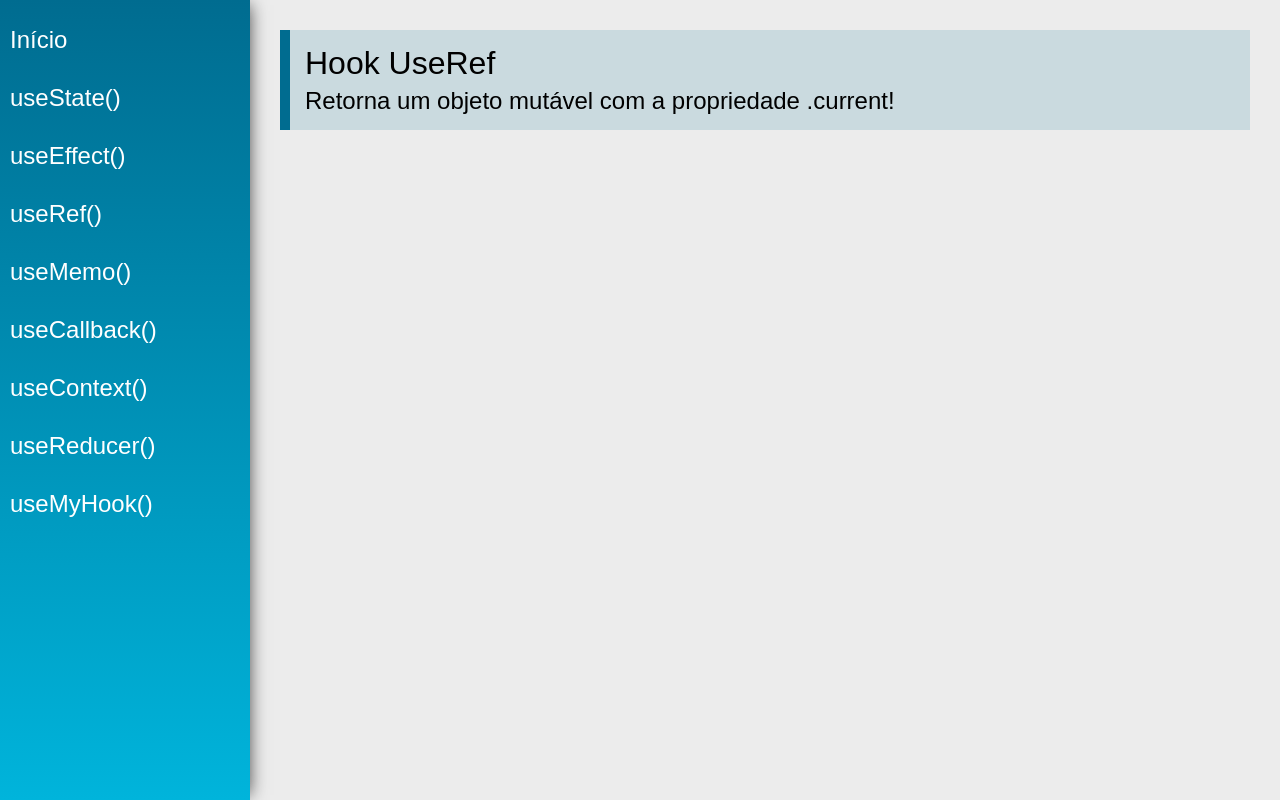
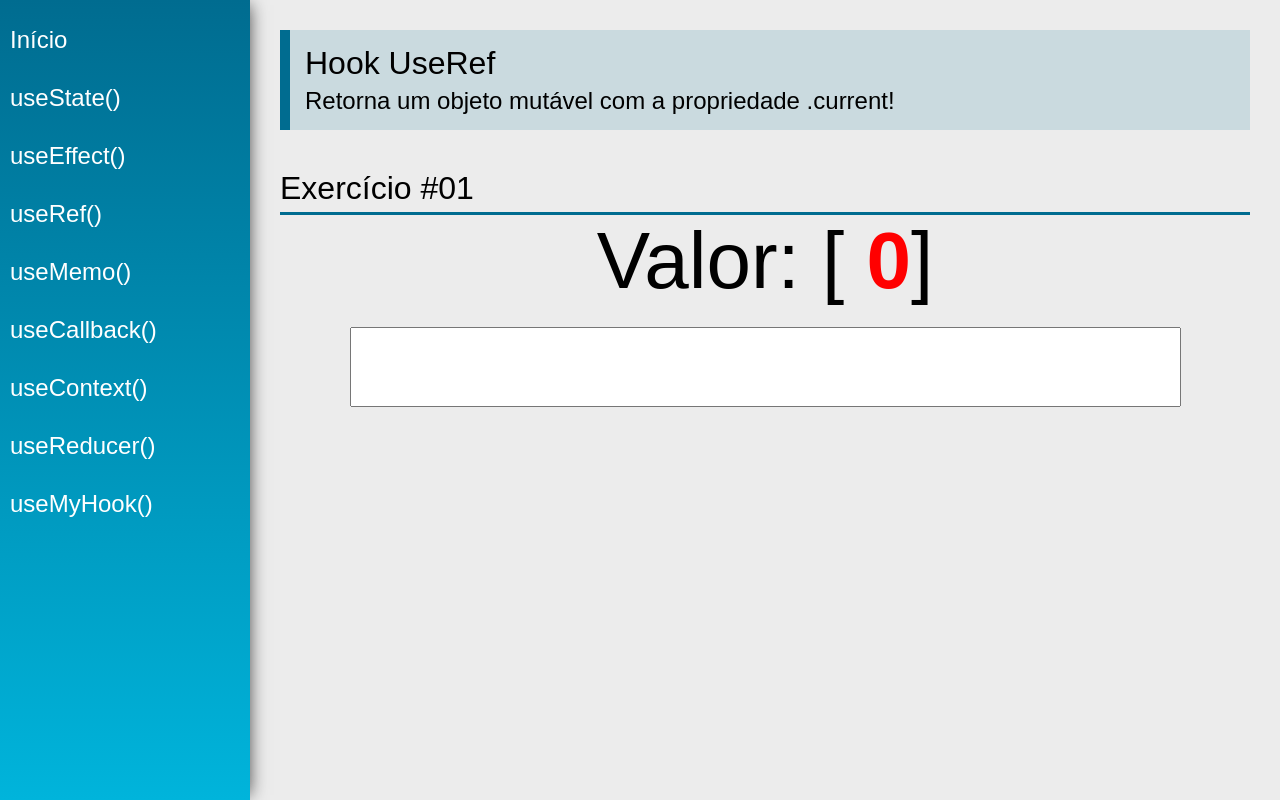
Before and after one commit to MateusGomes04/Hooks-React, a React (Create React App) app: page /useRef in a window 1280 px wide. Built offline with nearby package versions, Linux system fonts and the light colour scheme.

Commit message:
add useRef #01

```diff
--- a/src/views/examples/UseRef.jsx
+++ b/src/views/examples/UseRef.jsx
@@ -1,13 +1,33 @@
-import React from 'react'
+import React, { useEffect, useRef, useState } from 'react'
 import PageTitle from '../../components/layout/PageTitle'
+import SectionTitle from "../../components/layout/SectionTitle"
+
 
 const UseRef = (props) => {
+    const [value1, setValue1] = useState("")
+    const count = useRef(0)
+
+    useEffect(function() {
+        count.current = count.current + 1
+    }, [value1])
+
     return (
         <div className="UseRef">
             <PageTitle
                 title="Hook UseRef"
                 subtitle="Retorna um objeto mutável com a propriedade .current!"
             />
+            <SectionTitle title="Exercício #01" />
+            <div className="center">
+                <div>
+                <span className="text">Valor:</span>
+                <span className="text">{value1} [ </span>
+                <span className="text red">{count.current}</span>
+                <span className="text">]</span>
+                </div>
+                <input type="text" className="input"
+                value={value1} onChange={e => setValue1(e.target.value)} />
+            </div>
         </div>
     )
 }
```
